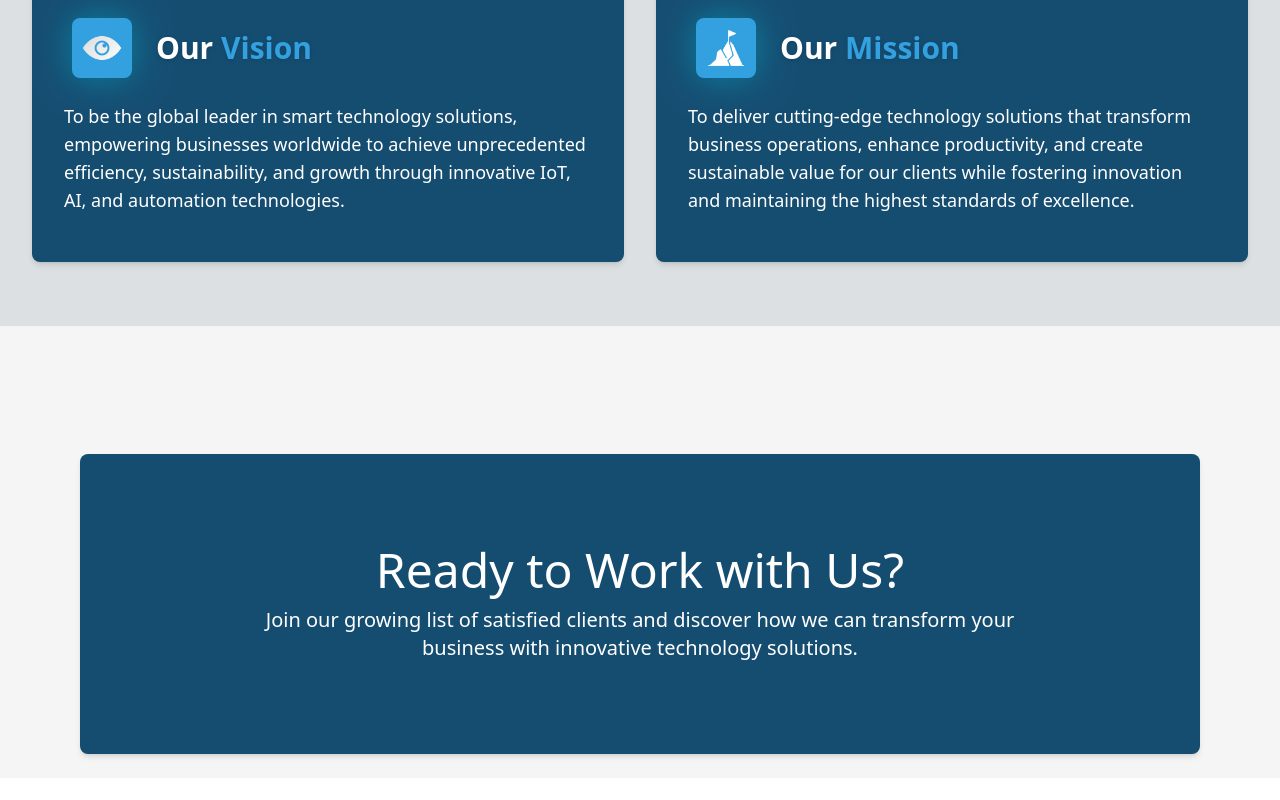
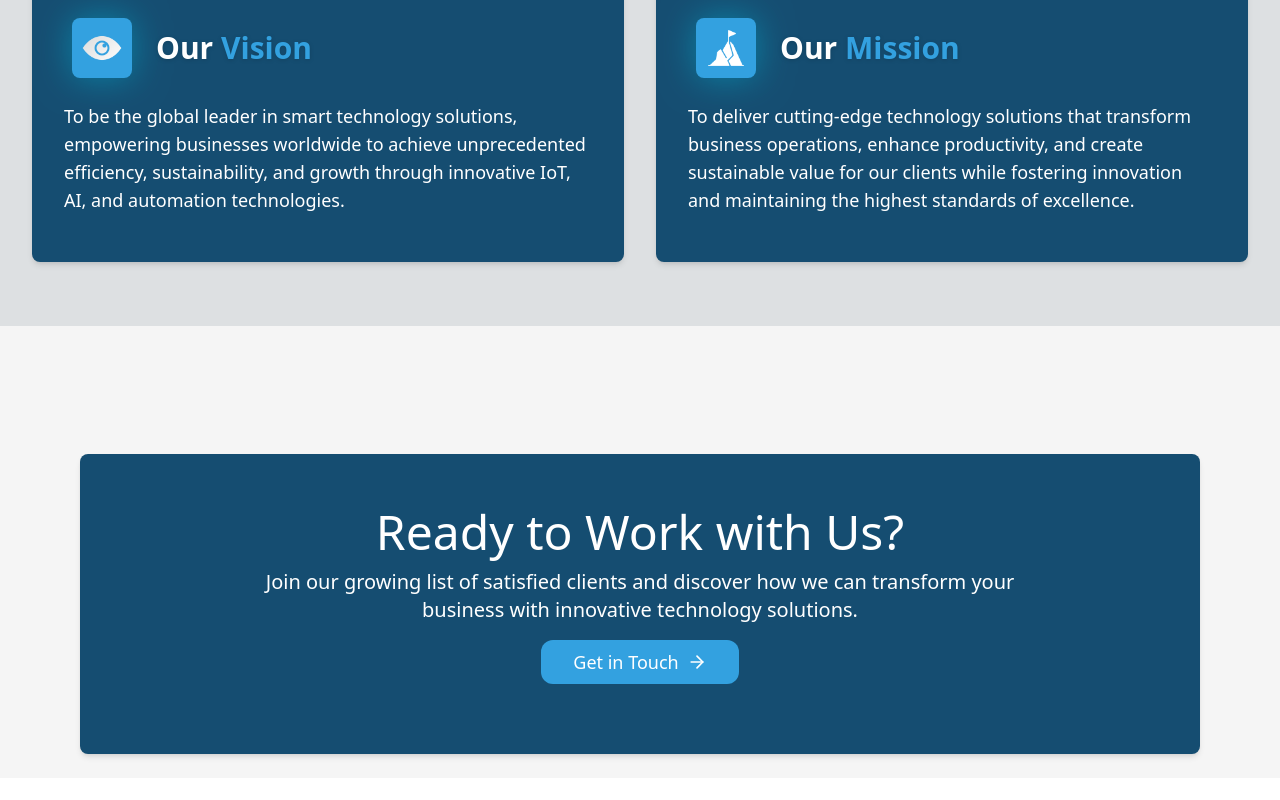
Before and after one commit to TechknowLK/TechknowLK, a React (Vite) app in the folder techknowlk_web/: page /about in a window 1280 px wide. Shown: the part 1442-2242 px from the top of the page. Built offline with nearby package versions, Linux system fonts and the light colour scheme.

Commit message:
Update OtherSection1.jsx

```diff
--- a/techknowlk_web/src/components/AboutUs/OtherSection1.jsx
+++ b/techknowlk_web/src/components/AboutUs/OtherSection1.jsx
@@ -1,4 +1,5 @@
 import React from 'react'
+import Button01 from '../Button01'
 
 export default function OtherSection1() {
     return (
@@ -11,6 +12,9 @@ export default function OtherSection1() {
                 <p className='text-white text-md md:text-lg lg:text-xl max-w-3xl'>
                     Join our growing list of satisfied clients and discover how we can transform your business with innovative technology solutions.
                 </p>
+                <div className='w-full flex justify-center items-center py-4'>
+                    <Button01 label="Get in Touch" onClick={() => alert("Clicked!")} />
+                </div>
 
             </div>
 
```
